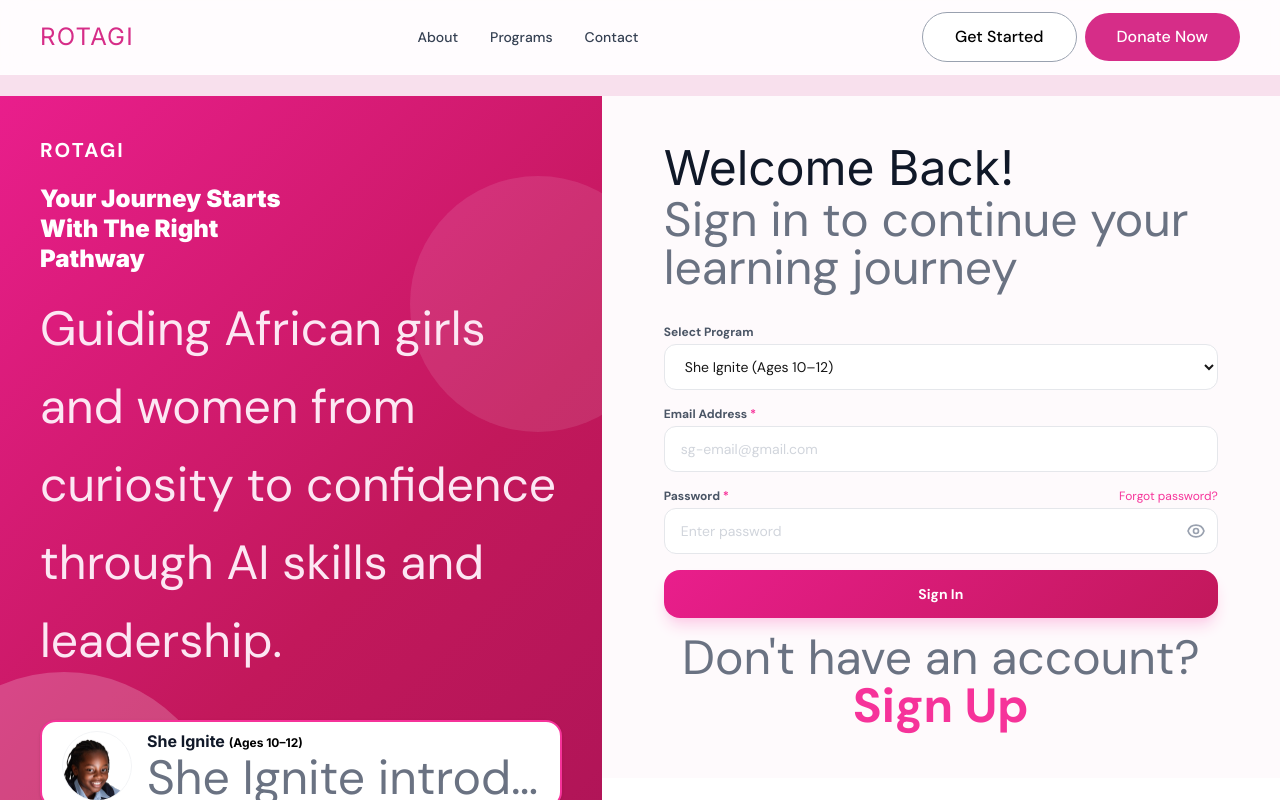
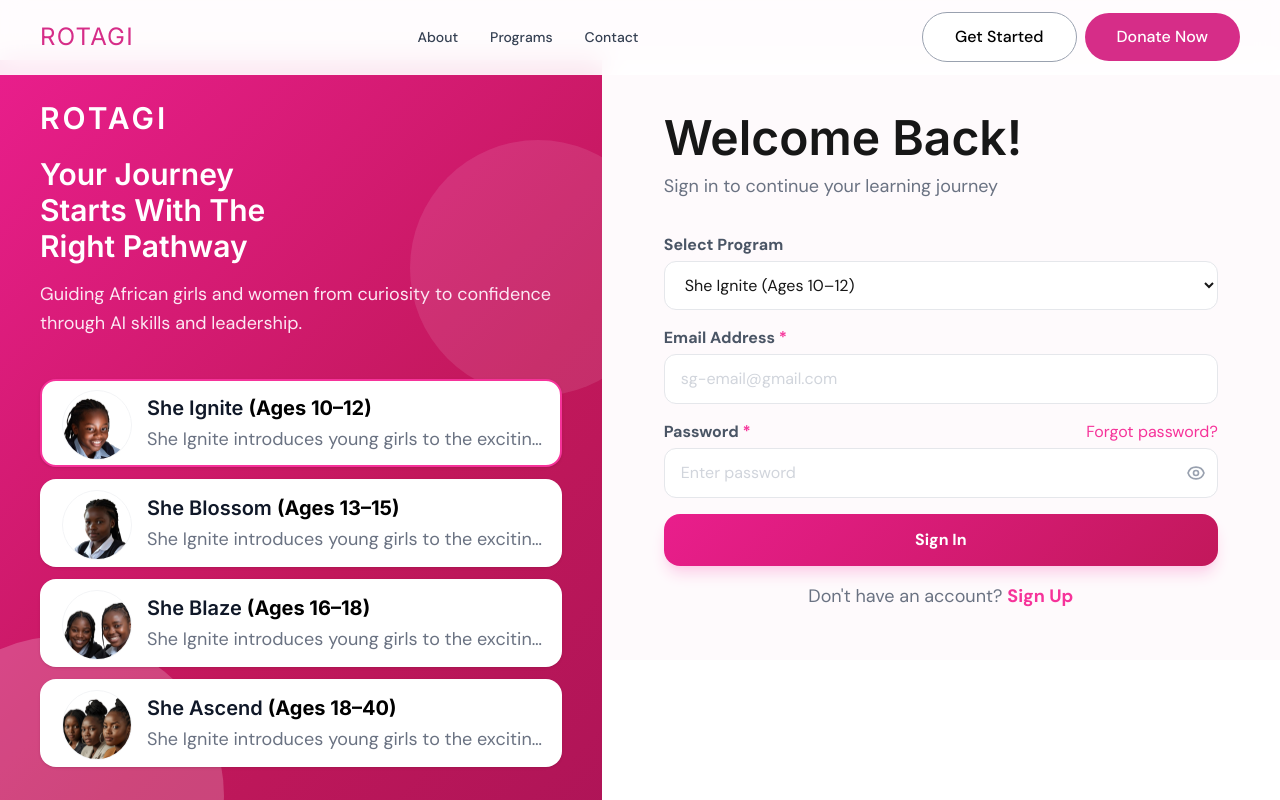
Before and after one commit to Rotagif-Devs/Rotagi-website, a Next.js app: page /login in a window 1280 px wide. Shown: the top 800 px of the page. Built offline with nearby package versions, Linux system fonts and the light colour scheme; a web font is replaced by a local one.

Commit message:
conflit resolve

```diff
--- a/app/(auth)/layout.tsx
+++ /dev/null
@@ -1,3 +0,0 @@
-// export default function AuthLayout({ children }: { children: React.ReactNode }) {
-//   return <>{children}</>;
-// }
--- a/app/globals.css
+++ b/app/globals.css
@@ -1,11 +1,10 @@
 @import "tailwindcss";
 
-:root {
+:root {}
 
-}
 
 @theme {
-  /* Your colors – single color gets bg-primary, etc. */
+  /* Colors */
   --color-primary: #f8e0ed;
   --color-secondary: #d62d88;
   --color-tertiary: #e463a4;
@@ -22,15 +21,14 @@
   --background: #f8e0ed;
   --foreground: #171717;
 
-  /* Fonts – these become font-sans, font-heading, etc. */
+  /* Fonts */
   --font-sans: var(--font-dm-sans), ui-sans-serif, system-ui, sans-serif;
   --font-heading:
-    var(--font-outfit), var(--font-cal-sans), ui-sans-serif, system-ui,
-    sans-serif;
+    var(--font-outfit), var(--font-cal-sans), ui-sans-serif, system-ui, sans-serif;
   --font-cal-sans: var(--font-cal-sans), sans-serif;
   --font-outfit: var(--font-outfit), sans-serif;
 
-  /* Optional extras you had before */
+  /* Extras */
   --background-image-hero-gradient: linear-gradient(
     to bottom right,
     #4c1d95,
@@ -42,9 +40,9 @@
 @media (prefers-color-scheme: dark) {
   :root {
     --background: var(--color-primary);
-    /* --foreground: #ededed; */
   }
 }
+
 
 body {
   background: var(--color-primary);
@@ -77,6 +75,7 @@ body {
   padding-right: 2rem;
 }
 
+
 h1,
 h2,
 h3,
@@ -85,22 +84,59 @@ h5 {
   font-family: var(--font-cal-sans), sans-serif;
 }
 
+h1 {
+  @apply text-4xl lg:text-6xl font-bold leading-tight;
+}
 
-h1 {
-  @apply text-6xl lg:text-7xl ;
+h2 {
+  @apply text-3xl lg:text-5xl font-semibold capitalize leading-tight;
 }
-h2 {
-  @apply text-4xl lg:text-5xl capitalize;
+
+h3 {
+  @apply text-2xl lg:text-3xl font-semibold capitalize;
 }
-h3 {
-  @apply text-2xl capitalize;
+
+h4 {
+  @apply text-xl font-semibold capitalize;
 }
-h4 {
-  @apply text-base capitalize;
+
+h5 {
+  @apply text-lg font-medium capitalize;
 }
-h5 {
-  @apply text-sm capitalize;
+
+/* Body text */
+p {
+  @apply text-base lg:text-lg font-normal leading-relaxed;
 }
-p {
-  @apply text-base lg:text-5xl  font-normal;
+
+/* Small text */
+small {
+  @apply text-sm;
 }
+
+
+@layer components {
+  .heading-hero {
+    @apply text-4xl lg:text-6xl font-bold leading-tight;
+  }
+
+  .heading-section {
+    @apply text-3xl lg:text-5xl font-semibold leading-tight;
+  }
+
+  .heading-card {
+    @apply text-base font-bold;
+  }
+
+  .body-text {
+    @apply text-base lg:text-lg leading-relaxed;
+  }
+
+  .text-link {
+    @apply text-sm font-semibold;
+  }
+
+  .brand-logo {
+    @apply text-xl font-black tracking-widest uppercase;
+  }
+}
--- a/app/layout.tsx
+++ b/app/layout.tsx
@@ -45,7 +45,7 @@ export default function RootLayout({
       >
          <Providers>
         <Header />
-        <div className="mt-1 lg:mt-24">{children}</div>
+        <div className="mt-1 lg:mt-15 ">{children}</div>
         <Footer />
         </Providers>
       </body>
--- a/app/login/page.tsx
+++ b/app/login/page.tsx
@@ -3,6 +3,7 @@
 import Image from "next/image";
 import { programs } from "@/data/programs";
 import { ProgramProvider, useProgram } from "@/context/ProgramContext";
+import SignUpForm from "@/components/SignUp/SignUpForm";
 import LoginForm from "@/components/Login/LoginForm";
 
 function LeftPanel() {
@@ -10,44 +11,39 @@ function LeftPanel() {
 
   return (
     <div
-      // 1. LOCKED LAYOUT
-      // overflow-hidden ensures the page never moves or scrolls
-      className="hidden lg:flex flex-col w-[47%] p-10 relative  overflow-x-hidden [&::-webkit-scrollbar]:hidden"
+      className="hidden lg:flex flex-col w-[47%] p-10 relative overflow-x-hidden [&::-webkit-scrollbar]:hidden"
       style={{
-        background: "linear-gradient(135deg, #e91e8c 0%, #c2185b 60%, #ad1457 100%)",
+        background:
+          "linear-gradient(135deg, #e91e8c 0%, #c2185b 60%, #ad1457 100%)",
       }}
     >
-      {/* Decorative circles */}
+
       <div className="absolute -bottom-24 -left-24 w-80 h-80 rounded-full opacity-20 bg-white pointer-events-none" />
       <div className="absolute top-20 -right-16 w-64 h-64 rounded-full opacity-10 bg-white pointer-events-none" />
 
-      {/* Logo */}
       <div className="relative z-10 shrink-0">
-        <span className="text-white font-black text-xl tracking-widest uppercase">
+        <h3 className="text-white  tracking-widest uppercase">
           ROTAGI
-        </span>
+        </h3>
       </div>
 
-      {/* Headline */}
+
       <div className="relative z-10 mt-5 shrink-0">
-        <h3 className="text-white text-3xl font-black w-[270px] leading-tight">
+        <h3 className="text-white w-[270px]">
           Your Journey Starts with the Right Pathway
         </h3>
-        <p className="text-pink-100 mt-4 text-sm leading-relaxed">
+        <p className="text-pink-100 mt-4">
           Guiding African girls and women from curiosity to confidence through
           AI skills and leadership.
         </p>
       </div>
 
-      {/* Program Cards */}
       <div className="relative z-10 mt-10 space-y-3 pb-10">
         {programs.map((p) => (
           <button
             key={p.id}
             type="button"
             onClick={() => setSelectedProgram(p)}
-            // CARD CONTAINER:
-            // Grows from 88px to 500px.
             className={`group relative w-full text-left rounded-2xl bg-white shadow-sm overflow-hidden
                         transition-all duration-500 ease-in-out
                         max-h-[88px] hover:max-h-[500px]
@@ -58,11 +54,7 @@ function LeftPanel() {
                         }
                         hover:shadow-xl`}
           >
-            {/*
-                1. STATIC IMAGE
-                This sits outside the animation groups.
-                It is absolutely positioned and NEVER moves or fades.
-            */}
+
             <div className="absolute top-[9px] left-5 z-20">
               <Image
                 src={p.image}
@@ -73,51 +65,32 @@ function LeftPanel() {
               />
             </div>
 
-            {/*
-                2. COMPACT TEXT (Visible Default)
-                Sits to the RIGHT of the image.
-                Fades OUT on hover.
-            */}
+
             <div className="absolute top-0 left-0 w-full h-[88px] flex items-center pl-[105px] pr-4
                             transition-opacity duration-300 ease-in-out
                             opacity-100 group-hover:opacity-0 pointer-events-none">
               <div className="min-w-0">
-                <h4 className="font-bold text-sm text-gray-900 leading-snug">
+                <h4 className="font-bold text-gray-900 leading-snug">
                   {p.name}{" "}
-                  <span className="font-bold text-xs text-black">
-                    ({p.ages})
-                  </span>
+                  <span className="font-bold text-black">({p.ages})</span>
                 </h4>
-                <p className="text-xs text-gray-500 truncate mt-0.5">
-                  {p.description}
-                </p>
+                <p className="text-gray-500 truncate mt-0.5">{p.description}</p>
               </div>
             </div>
 
-            {/*
-                3. EXPANDED TEXT (Visible Hover)
-                Sits BELOW the image (using padding-top).
-                Fades IN on hover.
-            */}
+
             <div className="relative pt-[90px] px-6 pb-6
                             transition-all duration-500 ease-in-out
                             opacity-0 group-hover:opacity-100">
               <div className="w-full">
-                {/* Title repeated here so it appears to 'move' down with the text */}
-                <h4 className="font-bold text-base text-gray-900 mb-2">
+                <h4 className="font-bold text-gray-900 mb-2">
                   {p.name}{" "}
-                  <span className="font-bold text-sm text-black">
-                    ({p.ages})
-                  </span>
+                  <span className="font-bold text-black">({p.ages})</span>
                 </h4>
 
-                {/* Description */}
-                <p className="text-sm text-gray-600 leading-relaxed">
-                  {p.description}
-                </p>
+                <p className="text-gray-600 leading-relaxed">{p.description}</p>
 
-                {/* Button */}
-                <div className="mt-4 flex items-center gap-2 text-sm font-semibold text-pink-600 group-hover:text-pink-700">
+                <div className="mt-4 flex items-center gap-2 font-semibold text-pink-600 group-hover:text-pink-700">
                   <span>Learn More</span>
                   <svg
                     className="w-4 h-4 transition-transform duration-300 group-hover:translate-x-1"
@@ -125,12 +98,16 @@ function LeftPanel() {
                     viewBox="0 0 24 24"
                     stroke="currentColor"
                   >
-                    <path strokeLinecap="round" strokeLinejoin="round" strokeWidth={2} d="M17 8l4 4m0 0l-4 4m4-4H3" />
+                    <path
+                      strokeLinecap="round"
+                      strokeLinejoin="round"
+                      strokeWidth={2}
+                      d="M17 8l4 4m0 0l-4 4m4-4H3"
+                    />
                   </svg>
                 </div>
               </div>
             </div>
-
           </button>
         ))}
       </div>
@@ -144,7 +121,7 @@ export default function loginPage() {
       <div className="h-screen w-full flex overflow-hidden">
         <LeftPanel />
         <div className="flex-1 h-full overflow-y-auto bg-white">
-            <LoginForm />
+          <LoginForm />
         </div>
       </div>
     </ProgramProvider>
--- a/components/Login/LoginForm.tsx
+++ b/components/Login/LoginForm.tsx
@@ -23,19 +23,28 @@ export default function LoginForm() {
   return (
     <div className="flex-1 flex items-center justify-center p-5 lg:p-12 bg-pink-50/40">
       <div className="w-full max-w-[554px]">
+
         <div className="mb-8">
-          <h2 className="text-3xl text-gray-900">Welcome Back!</h2>
-          <p className="text-gray-500 text-sm mt-1">Sign in to continue your learning journey</p>
+          <h2>Welcome Back!</h2>
+          <p className="text-gray-500 mt-1">
+            Sign in to continue your learning journey
+          </p>
         </div>
 
         <form onSubmit={handleSubmit} className="space-y-4">
-          {/* Program selector */}
+
           <div>
-            <label className="block text-xs font-semibold text-gray-600 mb-1">Select Program</label>
+            <label className="block font-semibold text-gray-600 mb-1">
+              Select Program
+            </label>
             <select
               value={selectedProgram.id}
-              onChange={(e) => setSelectedProgram(programs.find((p) => p.id === e.target.value)!)}
-              className="w-full border border-gray-200 rounded-xl px-4 py-3 text-sm focus:outline-none focus:ring-2 focus:ring-pink-400 bg-white"
+              onChange={(e) =>
+                setSelectedProgram(
+                  programs.find((p) => p.id === e.target.value)!
+                )
+              }
+              className="w-full border border-gray-200 rounded-xl px-4 py-3 focus:outline-none focus:ring-2 focus:ring-pink-400 bg-white"
             >
               {programs.map((p) => (
                 <option key={p.id} value={p.id}>
@@ -45,9 +54,9 @@ export default function LoginForm() {
             </select>
           </div>
 
-          {/* Email */}
+
           <div>
-            <label className="block text-xs font-semibold text-gray-600 mb-1">
+            <label className="block font-semibold text-gray-600 mb-1">
               Email Address <span className="text-pink-500">*</span>
             </label>
             <input
@@ -57,17 +66,19 @@ export default function LoginForm() {
               onChange={handleChange}
               placeholder="sg-email@gmail.com"
               required
-              className="w-full border border-gray-200 rounded-xl px-4 py-3 text-sm focus:outline-none focus:ring-2 focus:ring-pink-400 bg-white placeholder-gray-300"
+              className="w-full border border-gray-200 rounded-xl px-4 py-3 pr-4 focus:outline-none focus:ring-2 focus:ring-pink-400 bg-white placeholder-gray-300"
             />
           </div>
 
-          {/* Password */}
           <div>
             <div className="flex items-center justify-between mb-1">
-              <label className="block text-xs font-semibold text-gray-600">
+              <label className="font-semibold text-gray-600">
                 Password <span className="text-pink-500">*</span>
               </label>
-              <Link href="/forgot-password" className="text-xs text-pink-500 hover:underline">
+              <Link
+                href="/forgot-password"
+                className="text-pink-500 hover:underline"
+              >
                 Forgot password?
               </Link>
             </div>
@@ -79,7 +90,7 @@ export default function LoginForm() {
                 onChange={handleChange}
                 placeholder="Enter password"
                 required
-                className="w-full border border-gray-200 rounded-xl px-4 py-3 pr-10 text-sm focus:outline-none focus:ring-2 focus:ring-pink-400 bg-white placeholder-gray-300"
+                className="w-full border border-gray-200 rounded-xl px-4 py-3 pr-10 focus:outline-none focus:ring-2 focus:ring-pink-400 bg-white placeholder-gray-300"
               />
               <button
                 type="button"
@@ -87,31 +98,59 @@ export default function LoginForm() {
                 className="absolute right-3 top-1/2 -translate-y-1/2 text-gray-400 hover:text-gray-600"
               >
                 {showPassword ? (
-                  <svg className="w-5 h-5" fill="none" stroke="currentColor" viewBox="0 0 24 24">
-                    <path strokeLinecap="round" strokeLinejoin="round" strokeWidth={2} d="M13.875 18.825A10.05 10.05 0 0112 19c-4.478 0-8.268-2.943-9.543-7a9.97 9.97 0 011.563-3.029m5.858.908a3 3 0 114.243 4.243M9.878 9.878l4.242 4.242M9.88 9.88l-3.29-3.29m7.532 7.532l3.29 3.29M3 3l3.59 3.59m0 0A9.953 9.953 0 0112 5c4.478 0 8.268 2.943 9.543 7a10.025 10.025 0 01-4.132 5.411m0 0L21 21" />
+                  <svg
+                    className="w-5 h-5"
+                    fill="none"
+                    stroke="currentColor"
+                    viewBox="0 0 24 24"
+                  >
+                    <path
+                      strokeLinecap="round"
+                      strokeLinejoin="round"
+                      strokeWidth={2}
+                      d="M13.875 18.825A10.05 10.05 0 0112 19c-4.478 0-8.268-2.943-9.543-7a9.97 9.97 0 011.563-3.029m5.858.908a3 3 0 114.243 4.243M9.878 9.878l4.242 4.242M9.88 9.88l-3.29-3.29m7.532 7.532l3.29 3.29M3 3l3.59 3.59m0 0A9.953 9.953 0 0112 5c4.478 0 8.268 2.943 9.543 7a10.025 10.025 0 01-4.132 5.411m0 0L21 21"
+                    />
                   </svg>
                 ) : (
-                  <svg className="w-5 h-5" fill="none" stroke="currentColor" viewBox="0 0 24 24">
-                    <path strokeLinecap="round" strokeLinejoin="round" strokeWidth={2} d="M15 12a3 3 0 11-6 0 3 3 0 016 0z" />
-                    <path strokeLinecap="round" strokeLinejoin="round" strokeWidth={2} d="M2.458 12C3.732 7.943 7.523 5 12 5c4.478 0 8.268 2.943 9.542 7-1.274 4.057-5.064 7-9.542 7-4.477 0-8.268-2.943-9.542-7z" />
+                  <svg
+                    className="w-5 h-5"
+                    fill="none"
+                    stroke="currentColor"
+                    viewBox="0 0 24 24"
+                  >
+                    <path
+                      strokeLinecap="round"
+                      strokeLinejoin="round"
+                      strokeWidth={2}
+                      d="M15 12a3 3 0 11-6 0 3 3 0 016 0z"
+                    />
+                    <path
+                      strokeLinecap="round"
+                      strokeLinejoin="round"
+                      strokeWidth={2}
+                      d="M2.458 12C3.732 7.943 7.523 5 12 5c4.478 0 8.268 2.943 9.542 7-1.274 4.057-5.064 7-9.542 7-4.477 0-8.268-2.943-9.542-7z"
+                    />
                   </svg>
                 )}
               </button>
             </div>
           </div>
 
-          {/* Submit */}
           <button
             type="submit"
-            className="w-full py-3.5 rounded-2xl text-white font-bold text-sm transition-all duration-200 hover:opacity-90 active:scale-[0.98] shadow-lg shadow-pink-200"
+            className="w-full py-3.5 rounded-2xl text-white font-bold transition-all duration-200 hover:opacity-90 active:scale-[0.98] shadow-lg shadow-pink-200"
             style={{ background: "linear-gradient(135deg, #e91e8c, #c2185b)" }}
           >
             Sign In
           </button>
 
-          <p className="text-center text-sm text-gray-500">
+
+          <p className="text-center text-gray-500">
             Don&apos;t have an account?{" "}
-            <Link href="/signup" className="text-pink-500 font-semibold hover:underline">
+            <Link
+              href="/signup"
+              className="text-pink-500 font-semibold hover:underline"
+            >
               Sign Up
             </Link>
           </p>
```
Also changed, not shown: app/about/page.tsx (+11 -34 lines), app/signup/page.tsx (+25 -51 lines), components/About/OurMission.tsx (+4 -8 lines), components/About/OurSdg.tsx (+7 -9 lines), components/About/OurStory.tsx (+10 -16 lines), components/SignUp/SignUpForm.tsx (+5 -6 lines), components/programs/ProgramsList.tsx (+0 -9 lines).
